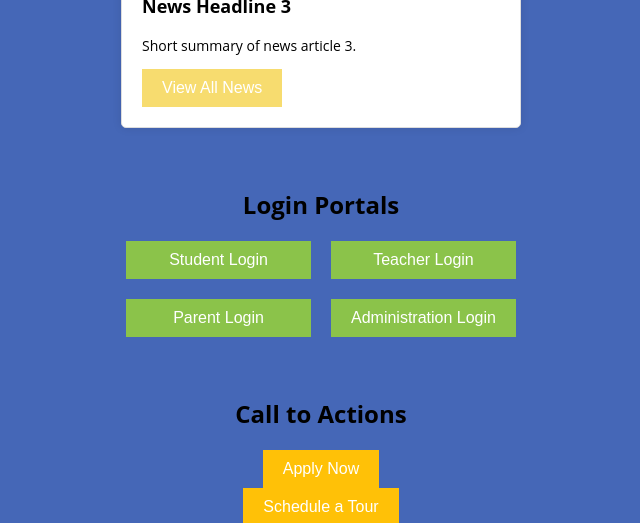
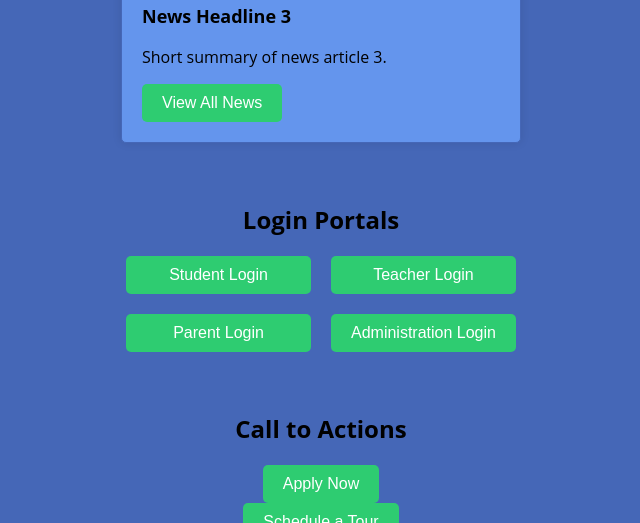
Before and after one commit to nyenjedenis/kazo-summit, a PHP site: page / in a window 1280 px wide. Shown: the part 1384-1907 px from the top of the page, without its empty margins (319-959 px from the left). Run offline with PHP 8.4, Linux system fonts and the light colour scheme.

Commit message:
Update styles.css

```diff
--- a/styles.css
+++ b/styles.css
@@ -75,41 +68,38 @@ header nav a {
    padding: 20px;
 }
 
-#featured-content .grid-item {
-   background-color: #fff;
+.grid-item {
+   background-color: #6495ed;
    padding: 20px;
-   border: 1px solid #ddd;
+   border: 1px solid #4567b7;
    border-radius: 5px;
    box-shadow: 0 0 10px rgba(0, 0, 0, 0.1);
 }
 
-#featured-content .grid-item img {
+.grid-item img {
    width: 100%;
    height: 150px;
    object-fit: cover;
    border-radius: 5px 5px 0 0;
 }
 
-#featured-content .grid-item h3 {
+.grid-item h3 {
    font-size: 18px;
    margin-top: 0;
 }
 
-#featured-content .grid-item p {
-   font-size: 14px;
-}
-
-#featured-content .grid-item button {
-   background-color: #F7DC6F;
-   color: #fff;
+.view-all-button {
+   background-color: #2ecc71;
+   color: #ffffff;
    border: none;
+   border-radius: 5px;
    padding: 10px 20px;
    font-size: 16px;
    cursor: pointer;
 }
 
-#featured-content .grid-item button:hover {
-   background-color: #F2C464;
+.view-all-button:hover {
+   background-color: #1abc9c;
 }
 
 #login-portals {
@@ -119,23 +109,24 @@ header nav a {
    padding: 20px;
 }
 
-#login-portals .button-grid {
+.button-grid {
    display: grid;
    grid-template-columns: repeat(2, 1fr);
    grid-gap: 20px;
 }
 
-#login-portals button {
-   background-color: #8BC34A;
-   color: #fff;
+.login-button {
+   background-color: #2ecc71;
+   color: #ffffff;
    border: none;
+   border-radius: 5px;
    padding: 10px 20px;
    font-size: 16px;
    cursor: pointer;
 }
 
-#login-portals button:hover {
-   background-color: #6BC06B;
+.login-button:hover {
+   background-color: #1abc9c;
 }
 
 #call-to-actions {
@@ -145,22 +136,45 @@ header nav a {
    padding: 20px;
 }
 
-#call-to-actions button {
-   background-color: #FFC107;
-   color: #fff;
+.apply-now-button {
+   background-color: #2ecc71;
+   color: #ffffff;
    border: none;
+   border-radius: 5px;
    padding: 10px 20px;
    font-size: 16px;
    cursor: pointer;
 }
 
-#call-to-actions button:hover {
-   background-color: #FFA07A;
+.apply-now-button:hover {
+   background-color: #1abc9c;
+}
+
+.schedule-tour-button {
+   background-color: #2ecc71;
+   color: #ffffff;
+   border: none;
+   border-radius: 5px;
+   padding: 10px 20px;
+   font-size: 16px;
+   cursor: pointer;
+}
+
+.schedule-tour-button:hover {
+   background-color: #1abc9c;
+}
+
+.call-to-action-image {
+   width: 100%;
+   height: 200px;
+   object-fit: cover;
+   border-radius: 10px;
+   box-shadow: 0 0 10px rgba(0, 0, 0, 0.1);
 }
 
 footer {
-   background-color: #2196F3;
-   color: #fff;
+   background-color: #3498db;
+   color: #ffffff;
    padding: 20px;
    text-align: center;
 }
```
Also changed, not shown: other parts of styles.css (+11 -18 lines).
